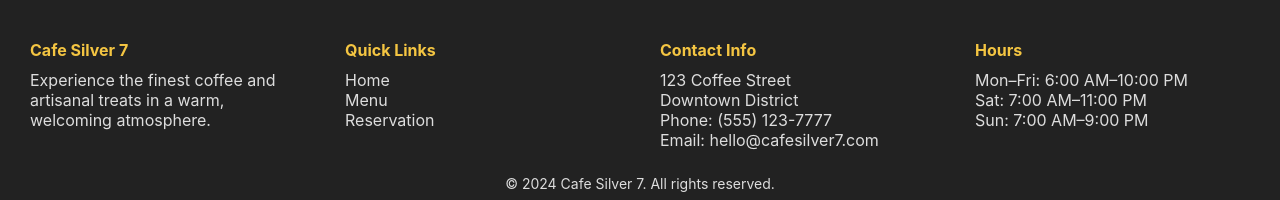
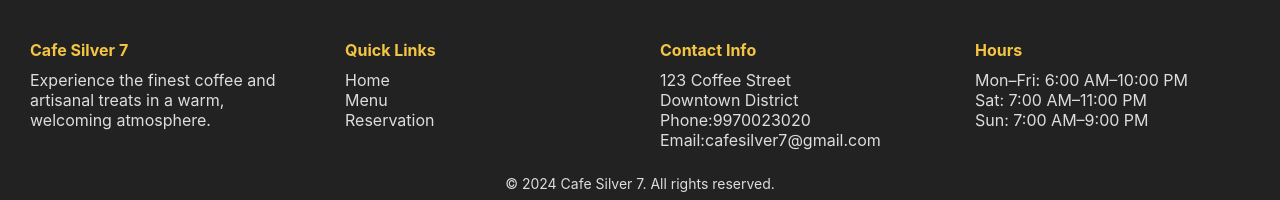
Before and after one commit to gurudasbhosale007/cafe-silver-7, a React (Create React App) app in the folder frontend/: page /location in a window 1280 px wide. Shown: the part 630-830 px from the top of the page. Built offline with nearby package versions, Linux system fonts and the light colour scheme.

Commit message:
Change contact info in Location component
Updated contact information for the location.

```diff
--- a/frontend/src/Location.jsx
+++ b/frontend/src/Location.jsx
@@ -51,7 +51,7 @@ function Location() {
           </div>
           <div>
             <h4>Contact Info</h4>
-            <p>123 Coffee Street<br />Downtown District<br />Phone: (555) 123-7777<br />Email: hello@cafesilver7.com</p>
+            <p>123 Coffee Street<br />Downtown District<br />Phone:9970023020<br />Email:cafesilver7@gmail.com</p>
           </div>
           <div>
             <h4>Hours</h4>
```
